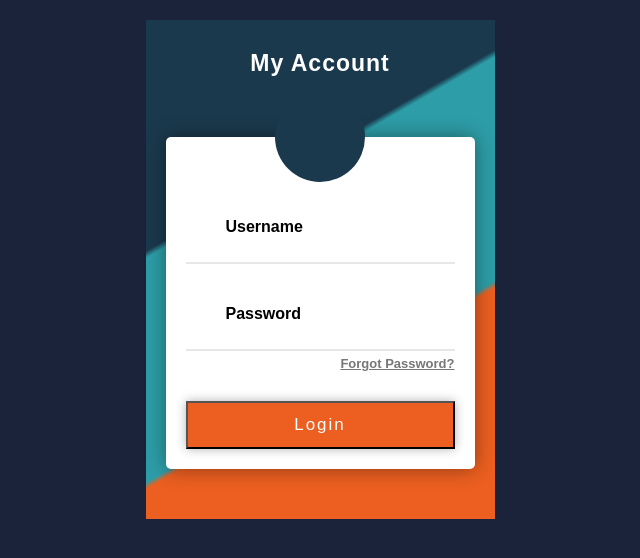
After one commit to basterdv/Stakewolle_test, a Django app: page /accounts/login/ in a window 1280 px wide. The commit adds this page. Shown: the top 558 px of the page, without its empty margins (320-960 px from the left). Run offline with Django 5.2, Linux system fonts and the light colour scheme.

Commit message:
Форма логина

```diff
--- a/app/app/urls.py
+++ b/app/app/urls.py
@@ -6,5 +6,5 @@ from main import views
 urlpatterns = [
     path("admin/", admin.site.urls),
     path('', include('main.urls',namespace='main')),
-    path('accounts', include('django.contrib.auth.urls')),
+    path('accounts/', include('django.contrib.auth.urls')),
 ]
--- a/app/main/templates/profile.html
+++ b/app/main/templates/profile.html
@@ -6,10 +6,11 @@
 <head>
     <meta charset="UTF-8">
     <title>Home page</title>
+    <link rel="stylesheet" href="{% static "css/style.css" %}">
 </head>
 
 <body>
-<link rel="stylesheet" href="{% static "css/style.css" %}">
+
 <!--<link rel="stylesheet" href="styles/style.css">-->
 
 <div class="container">
--- /dev/null
+++ b/app/main/templates/registration/login.html
@@ -0,0 +1,55 @@
+{% load static %}
+
+
+<!DOCTYPE html>
+<html lang="ru">
+<head>
+    <meta charset="UTF-8">
+    <title>Login</title>
+    <link rel="stylesheet" href="{% static "css/login_style.css" %}">
+</head>
+<body>
+
+<!DOCTYPE html>
+<html lang="en">
+<head>
+    <meta charset="UTF-8">
+    <title>Login</title>
+
+    <link rel="stylesheet" href="styles/login_style.css">
+</head>
+<body>
+
+<div class="form-bg">
+    <div class="container">
+        <div class="row">
+            <div class="col-md-offset-4 col-md-4 col-sm-offset-3 col-sm-6">
+                <div class="form-container">
+                    <h3 class="title">My Account</h3>
+                    <form class="form-horizontal">
+                        <div class="form-icon">
+                            <i class="fa fa-user-circle"></i>
+                        </div>
+                        <div class="form-group">
+                            <span class="input-icon"><i class="fa fa-user"></i></span>
+                            <input type="email" class="form-control" placeholder="Username">
+                        </div>
+                        <div class="form-group">
+                            <span class="input-icon"><i class="fa fa-lock"></i></span>
+                            <input type="password" class="form-control" placeholder="Password">
+                            <span class="forgot"><a href="">Forgot Password?</a></span>
+                        </div>
+                        <button class="btn signin">Login</button>
+                    </form>
+                </div>
+            </div>
+        </div>
+    </div>
+</div>
+
+
+</body>
+</html>
+
+</body>
+</html>
--- /dev/null
+++ b/app/main/urls.py
@@ -0,0 +1,12 @@
+from django.urls import path
+
+from main import views
+from main.views import profile_view
+
+app_name = 'main'
+
+urlpatterns = [
+    # path('', views.index, name='profile'),
+    path('', profile_view, name='profile'),
+    # path('profile/', profile_view, name='profile'),
+]
--- a/app/main/views.py
+++ b/app/main/views.py
@@ -1,9 +1,10 @@
+from django.contrib.auth.decorators import login_required
 from django.http import HttpResponse
 from django.shortcuts import render
 
 
 def index(request):
     return HttpResponse('Home Page')
-
+@login_required
 def profile_view(request):
     return render(request, 'profile.html')
--- /dev/null
+++ b/app/static/css/login_style.css
@@ -0,0 +1,107 @@
+body {
+    margin-top: 20px;
+    color: #bcd0f7;
+    background: #1A233A;
+}
+
+.form-bg {
+    display: flex;
+    justify-content: center;
+    margin: 10px;
+
+}
+
+
+.form-container{
+    background: linear-gradient(150deg,#1B394D 33%,#2D9DA7 34%,#2D9DA7 66%,#EC5F20 67%);
+    font-family: 'Raleway', sans-serif;
+    text-align: center;
+    padding: 30px 20px 50px;
+}
+.form-container .title{
+    color: #fff;
+    font-size: 23px;
+    text-transform: capitalize;
+    letter-spacing: 1px;
+    margin: 0 0 60px;
+}
+.form-container .form-horizontal{
+    background-color: #fff;
+    padding: 20px;
+    border-radius: 5px;
+    box-shadow: 0 0 20px rgba(0,0,0,0.4);
+}
+.form-horizontal .form-icon{
+    color: #fff;
+    background-color: #1B394D;
+    font-size: 75px;
+    line-height: 92px;
+    height: 90px;
+    width: 90px;
+    margin: -65px auto 10px;
+    border-radius: 50%;
+}
+.form-horizontal .form-group{
+    margin: 0 0 10px;
+    position: relative;
+}
+.form-horizontal .form-group:nth-child(3){ margin-bottom: 30px; }
+.form-horizontal .form-group .input-icon{
+    color: #e7e7e7;
+    font-size: 23px;
+    position: absolute;
+    left: 0;
+    top: 10px;
+}
+.form-horizontal .form-control{
+    color: #000;
+    font-size: 16px;
+    font-weight: 600;
+    height: 50px;
+    padding: 10px 10px 10px 40px;
+    margin: 0 0 5px;
+    border: none;
+    border-bottom: 2px solid #e7e7e7;
+    border-radius: 0px;
+    box-shadow: none;
+}
+.form-horizontal .form-control:focus{
+    box-shadow: none;
+    border-bottom-color: #EC5F20;
+}
+.form-horizontal .form-control::placeholder{
+    color: #000;
+    font-size: 16px;
+    font-weight: 600;
+}
+.form-horizontal .forgot{
+    font-size: 13px;
+    font-weight: 600;
+    text-align: right;
+    display: block;
+}
+.form-horizontal .forgot a{
+    color: #777;
+    transition: all 0.3s ease 0s;
+}
+.form-horizontal .forgot a:hover{
+    color: #777;
+    text-decoration:  underline;
+}
+.form-horizontal .signin{
+    color: #fff;
+    background-color: #EC5F20;
+    font-size: 17px;
+    text-transform: capitalize;
+    letter-spacing: 2px;
+    width: 100%;
+    padding: 12px;
+    box-shadow: 0 0 10px rgba(0,0,0,0.3);
+    transition: all 0.4s ease 0s;
+}
+.form-horizontal .signin:hover,
+.form-horizontal .signin:focus{
+    font-weight: 600;
+    letter-spacing: 5px;
+    box-shadow: 0 0 10px rgba(0,0,0,0.3) inset;
+}
```
